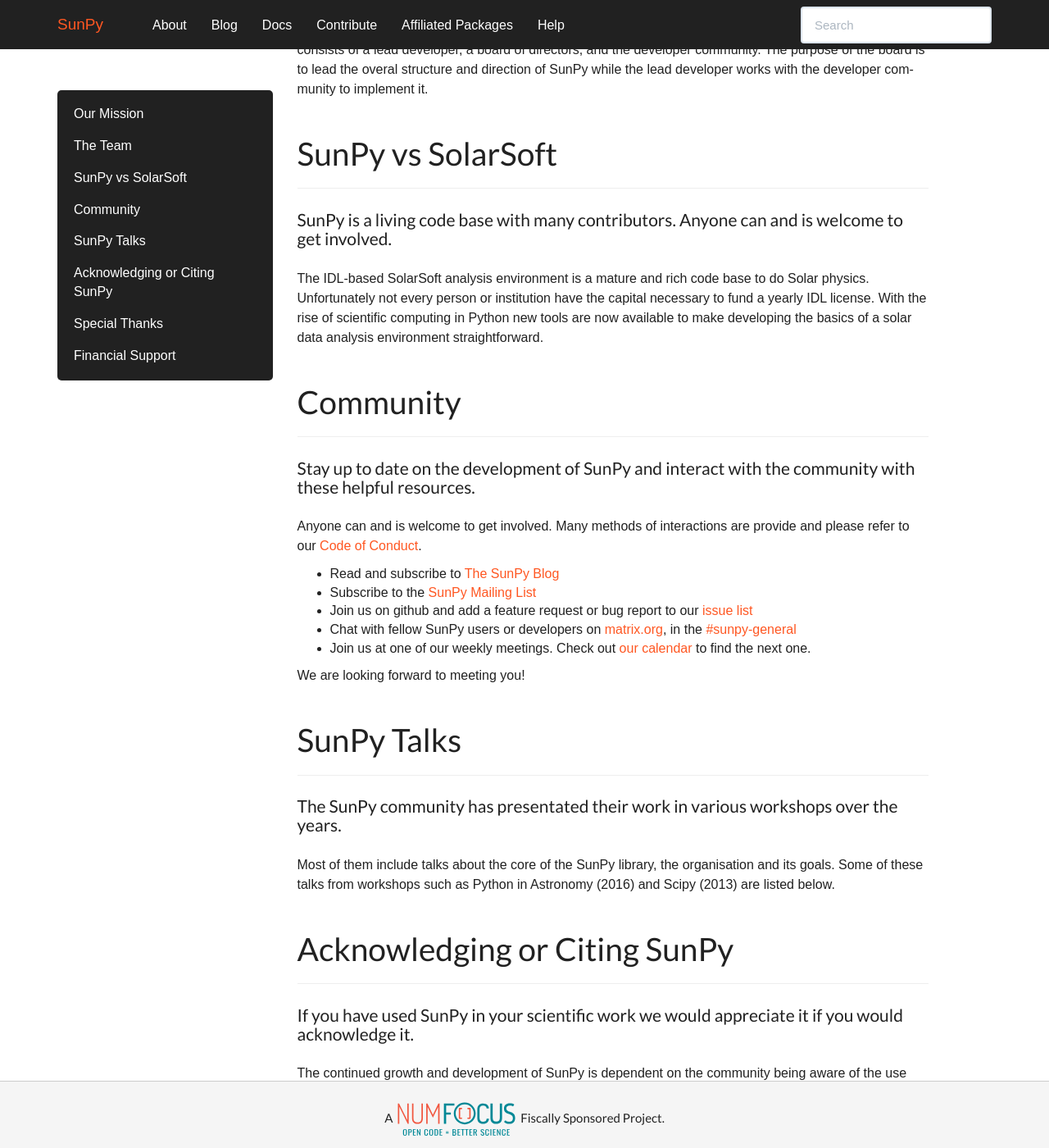
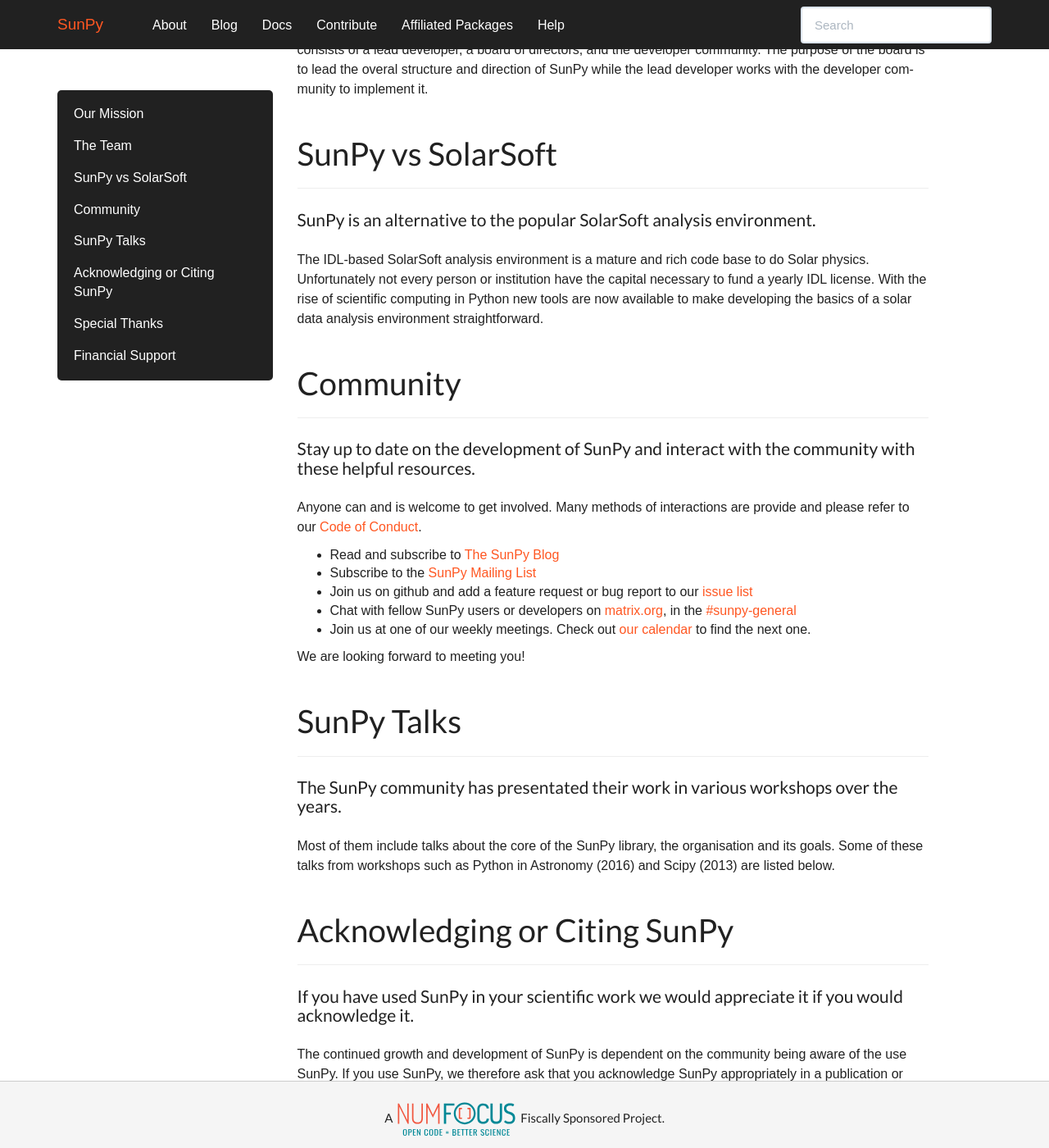
Before and after one commit to sunpy/sunpy.org, a Sphinx documentation site: the page built from source/about.rst, in a window 1280 px wide and 1400 px high, scrolled down 713 px. Shown: the whole window at 82% size. Built offline with Sphinx 7.4.7, drawn with Linux system fonts in a browser that asks for light colours; comment, search, counter and statistics services are not loaded; some of the changed text lies outside the part shown.

Commit message:
Finalized the about section

```diff
--- a/source/_static/style.css
+++ b/source/_static/style.css
@@ -28,6 +28,9 @@
 }
 p.content  {
 	line-height: 24px;
+}
+p.content.last {
+	margin-bottom: 100px;
 }
 /*Navbar*/
 .navbar {
--- a/source/about.rst
+++ b/source/about.rst
@@ -54,7 +54,7 @@
 
     <embed>
       <div class="divider"></div>
-      	<h4>SunPy is a living code base with many contributors. Anyone can and is welcome to get involved.</h4>
+      	<h4>SunPy is an alternative to the popular SolarSoft analysis environment.</h4>
       	<p class="content">
       	  The IDL-based SolarSoft analysis environment is a mature and rich code base to do Solar physics. Unfortunately not every person or institution have the capital necessary to fund a yearly IDL license. With the rise of scientific computing in Python new tools are now available to make developing the basics of a solar data analysis environment straightforward.
       	</p>
@@ -151,6 +151,45 @@
 
     <embed>
       <div class="divider"></div>
+      <h4>Part of SunPy has been developed with help from the Google and ESA Summer of Code programs.</h4>
+      <p class="content">
+        Part of the development of SunPy has been generously supported by the
+        <a href="https://developers.google.com/open-source/gsoc/">Google Summer of Code</a>
+        (GSOC) as well as the
+        <a href="http://sophia.estec.esa.int/socis2013/">European Space Agency Summer of Code in Space</a>
+        (SOCIS). Both of these programs have funded several students to work on SunPy for a few months (usually during the summer).
+        <ul>
+        	<li>
+        	<a href="http://sophia.estec.esa.int/socis2014/?q=about">SOCIS 2014</a>:
+        	<a href="https://github.com/mateoi">Mateo Inchaurrandieta</a>
+        	</li>
+        	<li>
+        	<a href="https://www.google-melange.com/archive/gsoc/2014">GSOC 2014</a>:
+        	<a href="https://github.com/VaticanCameos">Pritish Chakraborty</a>,
+        	<a href="https://github.com/kaichogami">Asish Panda</a>,
+        	<a href="https://github.com/gunner272">Rishabh Sharma</a>,
+        	<a href="https://github.com/rajul-iitkgp">Rajul Srivastava</a>
+        	</li>
+        	<li>
+        	<a href="https://www.google-melange.com/archive/gsoc/2013">GSOC 2013</a>:
+        	<a href="https://github.com/derdon/">Simon Liedtke</a> and
+        	<a href="https://github.com/mjm159/">Michael Molocha</a>
+        	</li>
+        	<li>
+        	<a href="http://sophia.estec.esa.int/socis2013/?q=about">SOCIS 2013</a>:
+        	<a href="https://github.com/examon/">Tomás Mészaros</a>
+        	</li>
+        	<li>
+        	<a href="http://sophia.estec.esa.int/socis2012/?q=about">SOCIS 2012</a>:
+        	<a href="https://github.com/mattearnshaw/">Matthew Earnshaw</a>
+        	</li>
+        	<li>
+        	<a href="http://sophia.estec.esa.int/socis2011/?q=about">SOCIS 2011</a>:
+        	<a href="https://github.com/segfaulthunter/">Florian Mayer</a>
+        	</li>
+        </ul>
+        SunPy would like to thank both of these programs for their support.
+      </p>
     </embed>
 
 Financial Support
@@ -160,4 +199,14 @@
 
     <embed>
       <div class="divider"></div>
+      <h4>SunPy is fiscally sponsored by
+      <a href="https://www.numfocus.org/">NumFOCUS</a>
+      </h4>
+      <p class="content last">
+        If you like SunPy and want to support our goal that is to facilitate and promote the use and development of a community-led, free and open-source solar data-analysis software based on the scientific Python environment, consider making a
+        <a href="https://www.flipcause.com/widget/give_now/MTgxMTU=">donation</a> to our project.
+        <a href="http://numfocus.org/"><img src="_static/img/numfocus-logo.svg" width="375px;" height="125px;" alt="numfocus-logo" style="padding-bottom:20px;padding-top:10px;display:block;margin: 0 auto;"></a>
+        <a href="https://twitter.com/share" class="twitter-share-button" data-url="https://www.flipcause.com/widget/give_now/MTgxMTU=" data-text="Donate to the SunPy Project" data-via="SunPyProject" data-size="large">Tweet</a>
+        <script>!function(d,s,id){var js,fjs=d.getElementsByTagName(s)[0],p=/^http:/.test(d.location)?'http':'https';if(!d.getElementById(id)){js=d.createElement(s);js.id=id;js.src=p+'://platform.twitter.com/widgets.js';fjs.parentNode.insertBefore(js,fjs);}}(document, 'script', 'twitter-wjs');</script>
+      </p>
     </embed>
```
